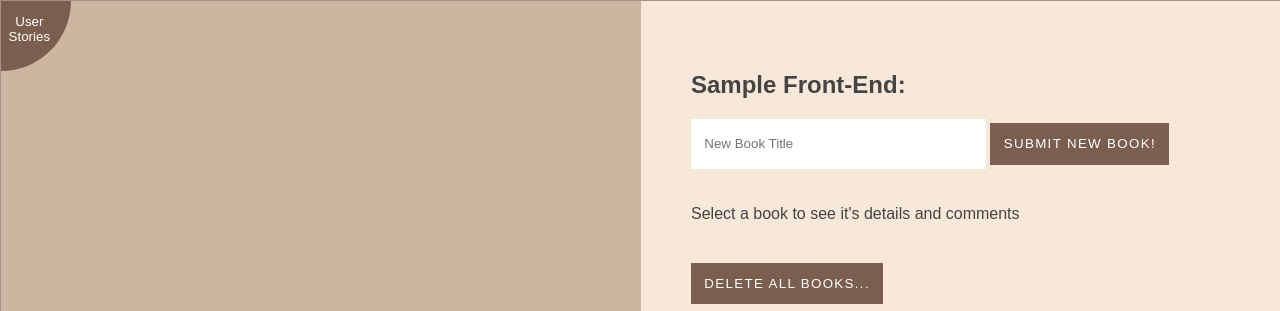
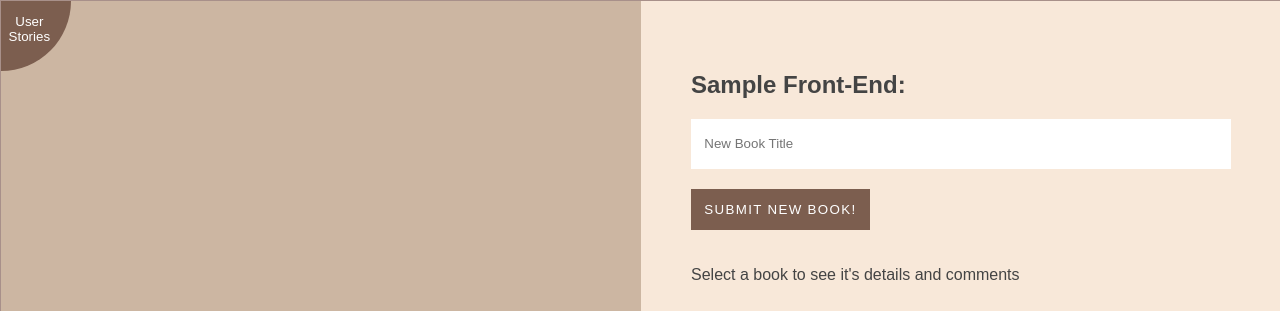
Before and after one commit to kevink520/library, a website: page views/index.html in a window 1280 px wide. Shown: the top 311 px of the page. Drawn offline with nearby package versions, Linux system fonts and the light colour scheme; no server answers; grey boxes are pictures that could not be loaded.

Commit message:
Fixed text input width.

```diff
--- a/views/index.html
+++ b/views/index.html
@@ -60,7 +60,7 @@
       </div>
       <h2 style="text-align: left">Sample Front-End:</h2>
       <form id="newBookForm" class="border">
-        <input type="text" id="bookTitleToAdd" name="title" placeholder="New Book Title" style="width: 295px">
+        <input type="text" id="bookTitleToAdd" name="title" placeholder="New Book Title">
         <button type="submit" value="Submit" id="newBook">Submit New Book!</button>
       </form>
       <div id='display'></div>
```
